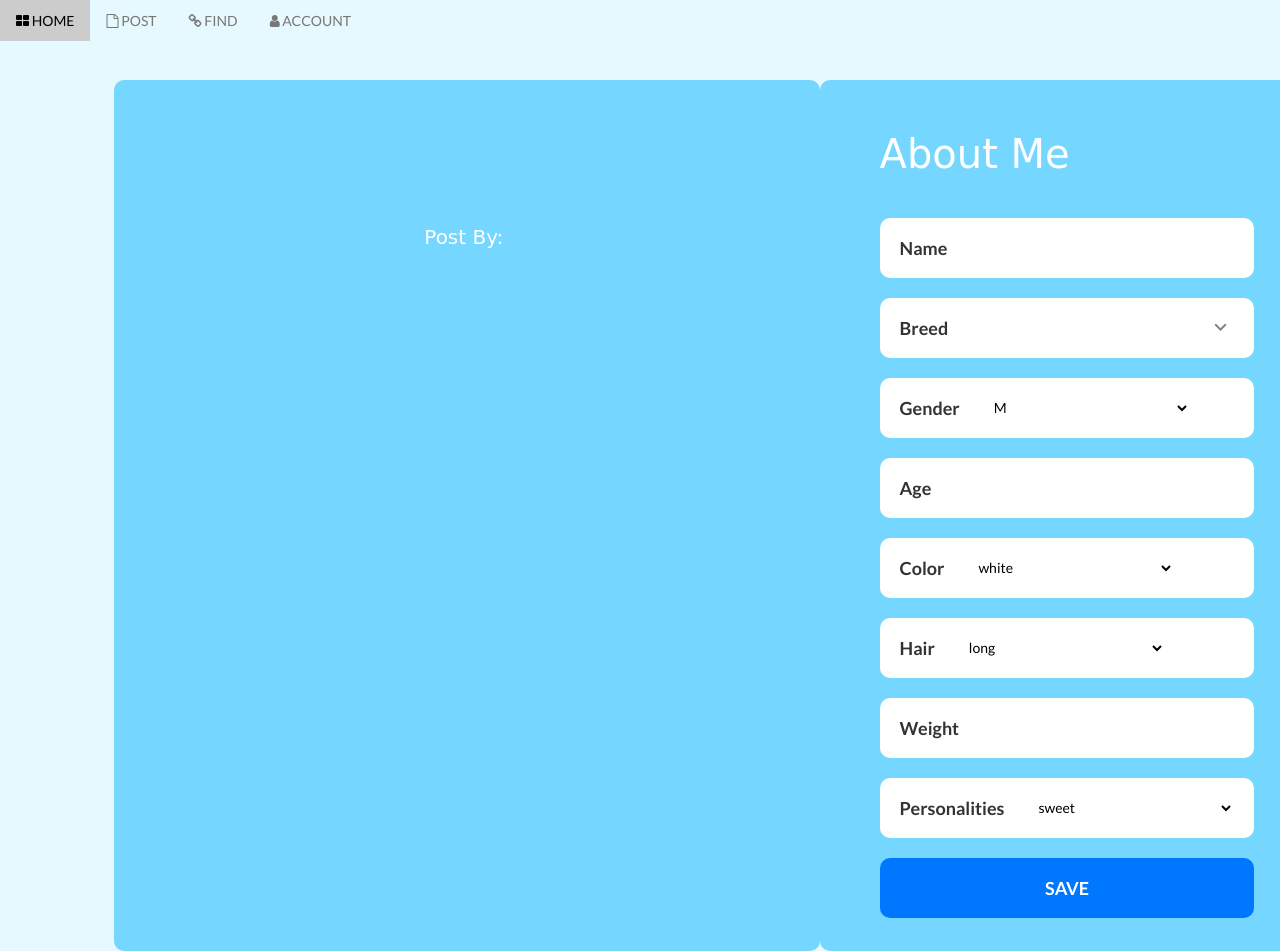
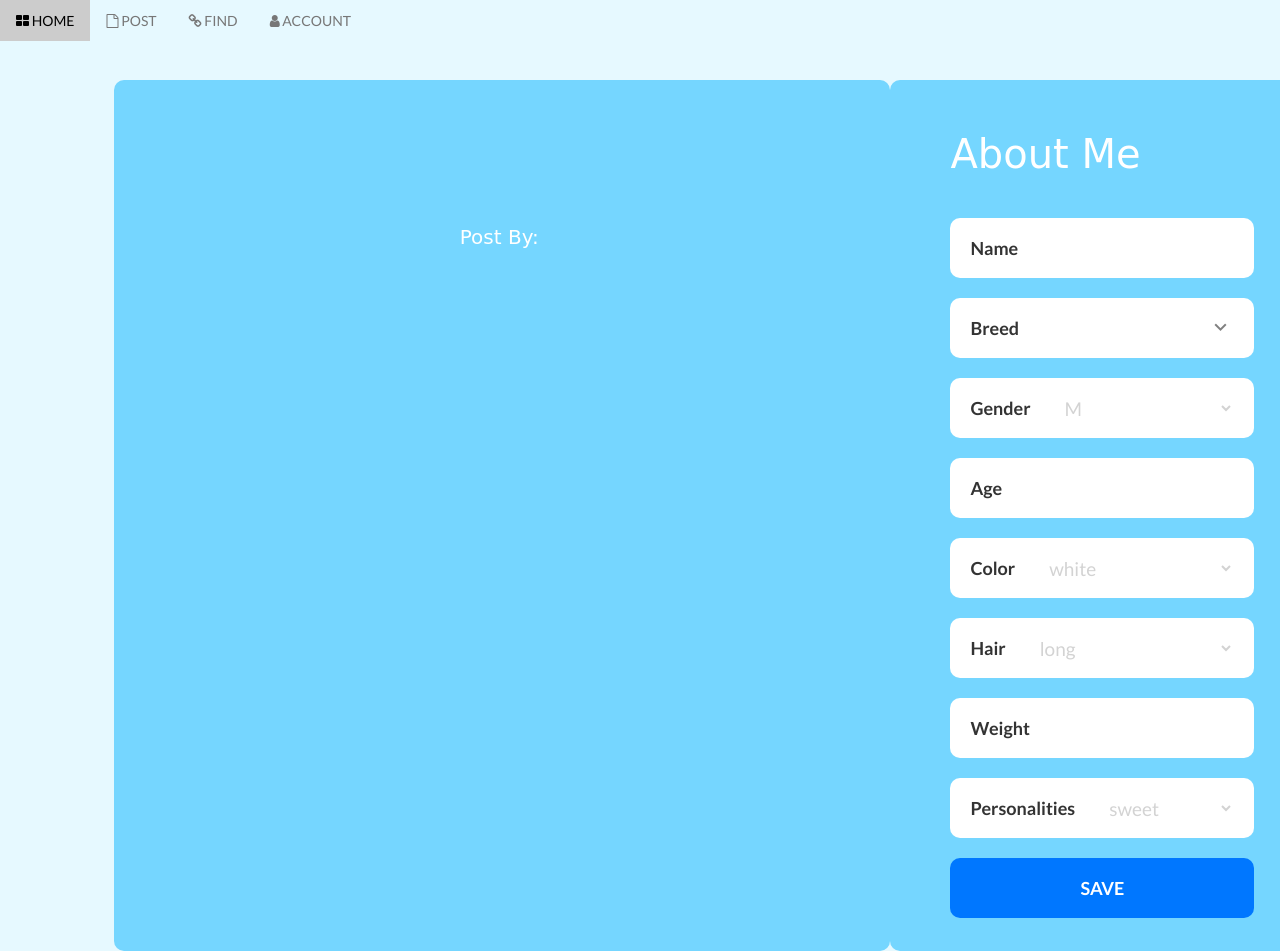
Before and after one commit to dargooo/Pet-Adoption, a Flask app: page /edit-dog/1/login/1 in a window 1280 px wide. Run offline with Flask 2, Linux system fonts and the light colour scheme; parts of the project's set-up code (start-up, migrations or seed data) failed here and were passed over; some libraries are stand-ins or nearby versions.

Commit message:
edit-dog

```diff
--- a/templates/edit-dog.html
+++ b/templates/edit-dog.html
@@ -40,10 +40,12 @@
     }
 	.selections {
 	    border: none;
-	    width: 200px;
+	    width: 100%;
 	    height: 30px;
 	    background: white;
 	    margin: 0 0;
+		font-size: 19px;
+		color: lightgrey;
 	}
 </style>
 <body style="background-color:rgb(230,249,255);">
@@ -91,9 +93,7 @@
                             <label class="label">breed</label>
                             <div class="input-group-icon rs-select2 js-select-simple select--no-search">
                                 <select name="breed" id="breed" class="selections">
-                                    <option></option>
                                 </select>
-                                <div class="select-dropdown"></div>
                             </div>
                         </div>
                         <div class="input-group-select">
@@ -186,6 +186,28 @@
         }
     </script>
 	<script>
+		function setUp(species_id) {
+            var site = 'http://coasttocoast.web.illinois.edu';
+            // breed list
+            var url = site + '/breed?species_id=' + species_id;
+            fetch(url)
+                .then(res => {
+                        return res.json()
+                })
+                .then(data => {
+                        console.log(data);
+                        data.forEach(obj => {
+                    var opt = document.createElement("option");
+                                var t = document.createTextNode(obj.name);
+                                opt.appendChild(t);
+                    document.getElementById("breed").appendChild(opt);
+                });
+                })
+                .catch(error => console.log('ERROR'))
+        }
+    </script>
+<script>setUp(0);</script>
+	<script>
 		function getPet(pet_id) {
 		    var site = 'http://coasttocoast.web.illinois.edu';
 
```
